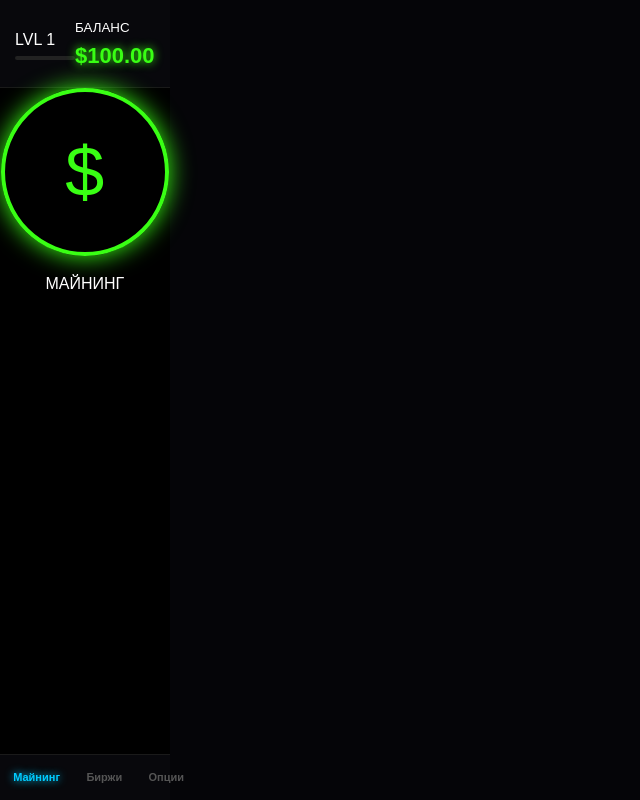
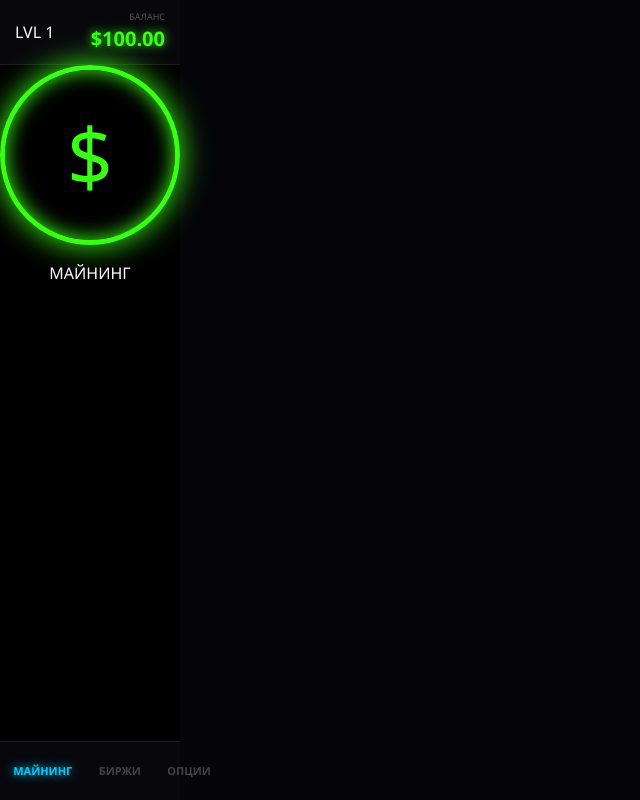
Before and after one commit to katyakuznezc-cmd/treidgame, a React (Vite) app: page / in a window 1280 px wide. Shown: the whole page, without its empty margins (0-640 px from the left). Built offline with nearby package versions, Linux system fonts and the light colour scheme.

Commit message:
Update App.css

```diff
--- a/src/App.css
+++ b/src/App.css
@@ -1,52 +1,41 @@
 :root { --neon: #00ccff; --green: #39ff14; --red: #ff0055; --dark: #050508; }
-body { margin:0; background: var(--dark); color: white; font-family: sans-serif; overflow: hidden; height: 100vh; }
+body { margin:0; background: var(--dark); color: white; font-family: 'Segoe UI', sans-serif; overflow: hidden; height: 100vh; }
 
 .app-container { max-width: 500px; margin: 0 auto; height: 100vh; display: flex; flex-direction: column; background: #000; position: relative; }
 
 /* HEADER */
-.main-header { display: flex; justify-content: space-between; align-items: center; padding: 15px; border-bottom: 1px solid #1a1a1a; background: #08080c; }
-.bal-val { font-size: 22px; font-weight: bold; color: var(--green); text-shadow: 0 0 10px var(--green); }
-.xp-mini { width: 60px; height: 4px; background: #222; margin-top: 4px; border-radius: 2px; }
-.xp-fill { height: 100%; background: var(--neon); box-shadow: 0 0 8px var(--neon); }
+.main-header { display: flex; justify-content: space-between; align-items: center; padding: 10px 15px; border-bottom: 1px solid #1a1a1a; background: #08080c; }
+.balance-box { text-align: right; }
+.balance-box small { font-size: 9px; color: #555; display: block; }
+.bal-val { font-size: 20px; font-weight: bold; color: var(--green); text-shadow: 0 0 10px var(--green); }
+
+/* LISTS */
+.coin-item { display: flex; justify-content: space-between; align-items: center; padding: 12px 15px; border-bottom: 1px solid #111; transition: 0.3s; }
+.coin-item.active-pos { background: rgba(57, 255, 20, 0.05); border-left: 3px solid var(--green); }
+.pos-info { font-size: 10px; color: var(--green); display: block; font-weight: bold; }
+
+.btn-buy, .btn-sell { border: 1px solid; padding: 12px; border-radius: 8px; font-weight: bold; background: none; min-width: 90px; font-size: 14px; cursor: pointer; }
+.btn-buy { color: var(--green); border-color: var(--green); box-shadow: inset 0 0 5px rgba(57, 255, 20, 0.2); }
+.btn-sell { color: var(--red); border-color: var(--red); background: rgba(255, 0, 85, 0.1); }
+
+/* TERMINAL */
+.term-header { padding: 15px; background: #0d0d14; border-bottom: 1px solid #222; }
+.term-inputs input { background: #000; border: 1px solid var(--neon); color: var(--green); padding: 12px; border-radius: 8px; width: 100px; font-size: 16px; }
+
+/* NAVIGATION */
+.bottom-nav { position: absolute; bottom: 0; width: 100%; display: flex; background: #08080c; border-top: 1px solid #1a1a1a; padding: 15px 0; }
+.bottom-nav button { flex: 1; background: none; border: none; color: #444; font-size: 11px; font-weight: bold; text-transform: uppercase; }
+.bottom-nav button.active { color: var(--neon); text-shadow: 0 0 10px var(--neon); }
 
 /* MINING */
 .page-mining { flex: 1; display: flex; flex-direction: column; align-items: center; justify-content: center; }
-.tap-circle { width: 160px; height: 160px; border: 4px solid var(--green); border-radius: 50%; display: flex; align-items: center; justify-content: center; font-size: 70px; color: var(--green); box-shadow: 0 0 25px var(--green); cursor: pointer; user-select: none; }
-.tap-circle:active { transform: scale(0.9); }
+.tap-circle { width: 170px; height: 170px; border: 5px solid var(--green); border-radius: 50%; display: flex; align-items: center; justify-content: center; font-size: 80px; color: var(--green); box-shadow: 0 0 30px var(--green), inset 0 0 20px var(--green); cursor: pointer; transition: 0.1s; }
+.tap-circle:active { transform: scale(0.95); }
 
-/* TRADE & LISTS */
-.dex-list { padding: 10px; display: grid; grid-template-columns: 1fr 1fr; gap: 10px; }
-.dex-card { border: 1px solid; padding: 20px 10px; border-radius: 12px; text-align: center; font-weight: bold; background: #0d0d14; }
+/* LOADING */
+.loader-ovl { position: absolute; inset: 0; background: rgba(0,0,0,0.85); display: flex; flex-direction: column; align-items: center; justify-content: center; z-index: 200; backdrop-filter: blur(4px); }
+.spinner { width: 40px; height: 40px; border: 3px solid #222; border-top-color: var(--neon); border-radius: 50%; animation: spin 0.8s linear infinite; margin-bottom: 10px; }
+@keyframes spin { to { transform: rotate(360deg); } }
 
-.dex-terminal { flex: 1; display: flex; flex-direction: column; overflow: hidden; }
-.term-header { padding: 10px; background: #0d0d14; border-bottom: 1px solid #222; }
-.term-inputs { display: flex; gap: 8px; margin-top: 8px; }
-.term-inputs input { background: #000; border: 1px solid var(--neon); color: var(--green); padding: 8px; border-radius: 6px; width: 80px; outline: none; }
-.lev-row { flex: 1; display: flex; align-items: center; gap: 5px; font-size: 11px; color: var(--neon); }
-.lev-row input { flex: 1; }
-
-.coin-list { flex: 1; overflow-y: auto; padding-bottom: 80px; }
-.coin-item { display: flex; justify-content: space-between; align-items: center; padding: 15px; border-bottom: 1px solid #111; }
-.live-price { display: block; font-size: 11px; color: #888; }
-.c-actions { display: flex; gap: 5px; }
-.btn-buy, .btn-sell { border: 1px solid; padding: 10px 15px; border-radius: 6px; font-weight: bold; background: none; min-width: 65px; }
-.btn-buy { color: var(--green); border-color: var(--green); }
-.btn-sell { color: var(--red); border-color: var(--red); }
-.btn-sell:disabled { opacity: 0.2; }
-
-/* SIGNALS */
-.signal-box { margin: 10px; padding: 15px; background: rgba(0, 204, 255, 0.1); border-radius: 8px; position: relative; overflow: hidden; font-size: 13px; }
-.s-timer { position: absolute; bottom: 0; left: 0; height: 2px; background: var(--neon); animation: t-line 120s linear forwards; }
-@keyframes t-line { from { width: 100%; } to { width: 0%; } }
-
-/* NAV */
-.bottom-nav { position: absolute; bottom: 0; width: 100%; display: flex; background: #08080c; border-top: 1px solid #1a1a1a; padding: 10px 0; }
-.bottom-nav button { flex: 1; background: none; border: none; color: #555; font-size: 11px; font-weight: bold; }
-.bottom-nav button.active { color: var(--neon); text-shadow: 0 0 8px var(--neon); }
-
-/* UTILS */
-.shake-anim { animation: shake 0.3s; }
-@keyframes shake { 0%, 100% { transform: translateX(0); } 25% { transform: translateX(-5px); } 75% { transform: translateX(5px); } }
-.loader-ovl { position: absolute; inset: 0; background: rgba(0,0,0,0.8); display: flex; flex-direction: column; align-items: center; justify-content: center; z-index: 100; }
-.tap-dollar { position: fixed; color: var(--green); pointer-events: none; font-weight: bold; font-size: 24px; animation: up 0.8s forwards; }
-@keyframes up { to { transform: translateY(-100px); opacity: 0; } }
+.tap-dollar { position: fixed; color: var(--green); pointer-events: none; font-weight: bold; font-size: 28px; animation: up 0.8s ease-out forwards; z-index: 1000; }
+@keyframes up { 0% { opacity: 1; transform: translateY(0); } 100% { opacity: 0; transform: translateY(-120px); } }
```
